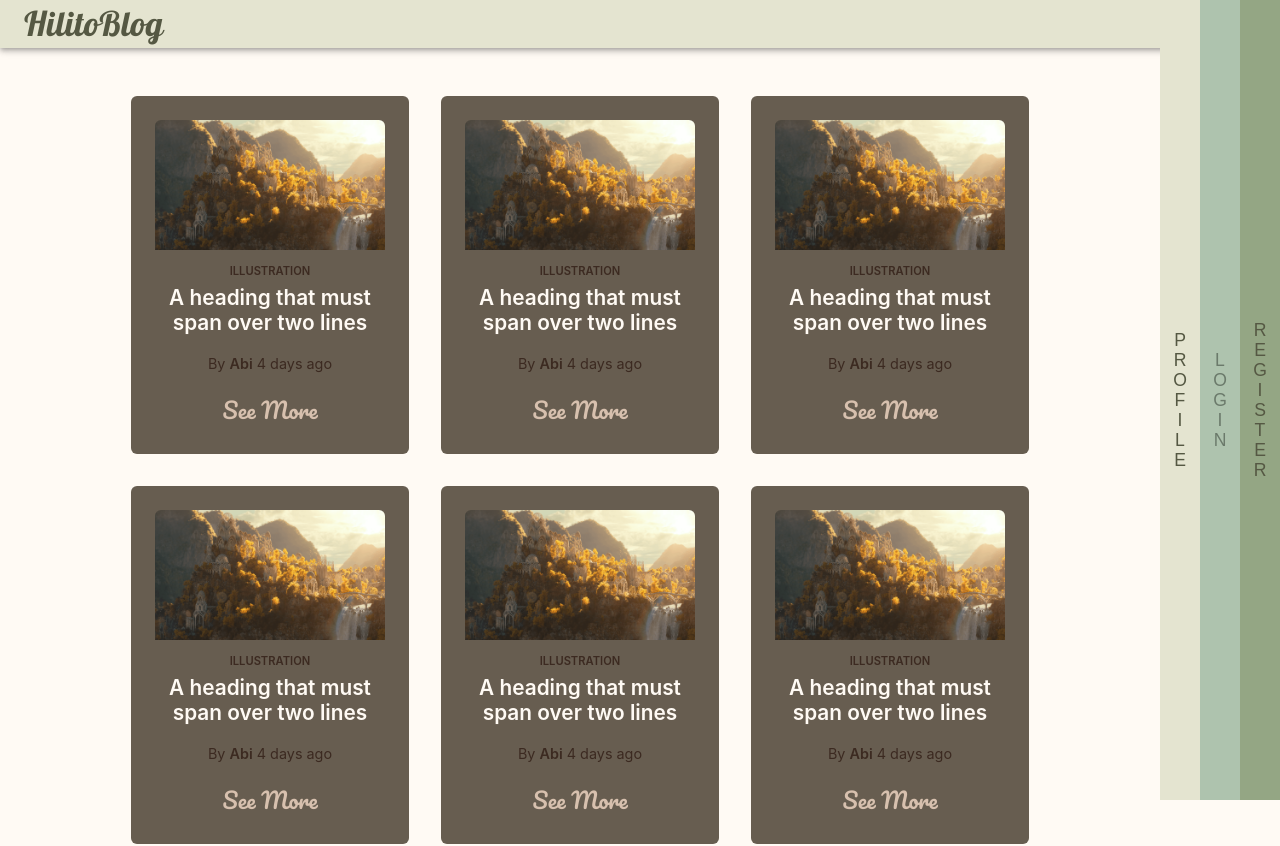
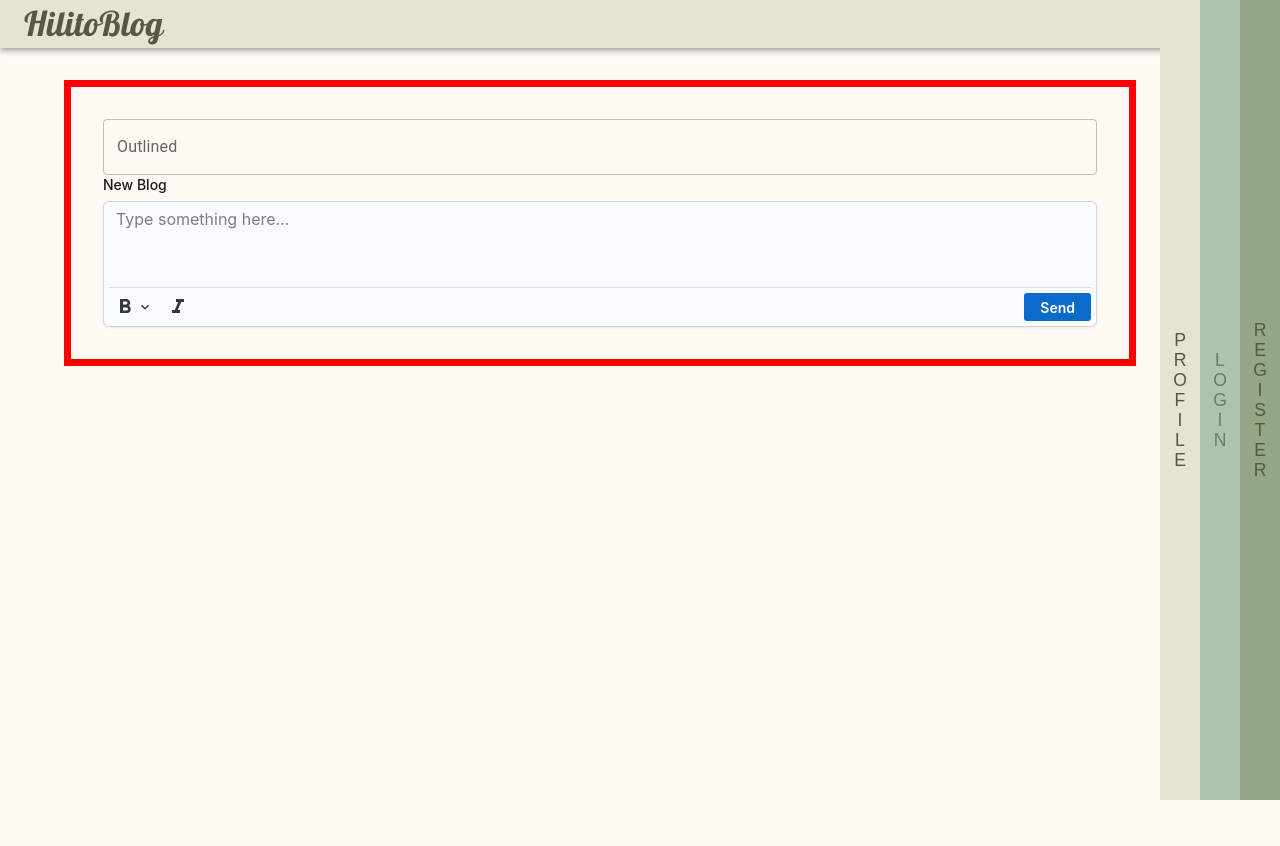
Before and after one commit to hilaldedek/React-BlogApp, a React (Create React App) app: page /newblog in a window 1280 px wide. Shown: the top 846 px of the page. After the commit the page ends 800 px from the top, so only its background shows below. Built offline with nearby package versions, Linux system fonts and the light colour scheme; a web font is replaced by a local one.

Commit message:
ERROR new blog

```diff
--- a/package.json
+++ b/package.json
@@ -6,6 +6,7 @@
     "@emotion/react": "^11.11.1",
     "@emotion/styled": "^11.11.0",
     "@mui/icons-material": "^5.14.14",
+    "@mui/joy": "^5.0.0-beta.12",
     "@mui/material": "^5.14.14",
     "@testing-library/jest-dom": "^5.17.0",
     "@testing-library/react": "^13.4.0",
--- a/src/App.js
+++ b/src/App.js
@@ -1,10 +1,11 @@
 import './App.css';
-import Navbar from './components/Navbar/Navbar';
+import AppRouter from './appRouter/AppRouter';
+
 
 function App() {
   return (
     <div className="App">
-      <Navbar/>
+      <AppRouter/>
     </div>
   );
 }
--- a/src/appRouter/AppRouter.jsx
+++ b/src/appRouter/AppRouter.jsx
@@ -2,16 +2,17 @@ import React from 'react'
 import { Route, Routes } from 'react-router'
 import Navbar from '../components/Navbar/Navbar'
 import { BrowserRouter } from 'react-router-dom'
+import AddNewBlog from '../components/AddNewBlog/AddNewBlog'
+import Card from '../components/Card/Card'
 
 const AppRouter = () => {
   return (
     <div>
         <BrowserRouter>
-    <GlobalStyles/>
         <Navbar/>
         <Routes>
-            <Route path="login" element={<Navbar/>}/>
-            <Route path="register" element={<Navbar/>}/>
+            <Route path='/' element={<Card/>}/>
+            <Route path='/newblog' element={<AddNewBlog/>}/>
         </Routes>
     </BrowserRouter>
     </div>
--- /dev/null
+++ b/src/components/AddNewBlog/AddNewBlog.css
@@ -0,0 +1,9 @@
+.newBlogDiv{
+    border: 7px solid red;
+    margin-right:9rem ;
+    margin-left: 4rem;
+    margin-top: 2rem;
+    margin-bottom: 2rem;
+    padding: 2rem;
+
+}
--- /dev/null
+++ b/src/components/AddNewBlog/AddNewBlog.jsx
@@ -0,0 +1,96 @@
+import React from 'react'
+import Box from '@mui/joy/Box';
+import Button from '@mui/joy/Button';
+import FormControl from '@mui/joy/FormControl';
+import FormLabel from '@mui/joy/FormLabel';
+import Textarea from '@mui/joy/Textarea';
+import IconButton from '@mui/joy/IconButton';
+import Menu from '@mui/joy/Menu';
+import MenuItem from '@mui/joy/MenuItem';
+import ListItemDecorator from '@mui/joy/ListItemDecorator';
+import FormatBold from '@mui/icons-material/FormatBold';
+import FormatItalic from '@mui/icons-material/FormatItalic';
+import KeyboardArrowDown from '@mui/icons-material/KeyboardArrowDown';
+import Check from '@mui/icons-material/Check';
+import "../AddNewBlog/AddNewBlog.css";
+import { TextField } from '@mui/material';
+
+const AddNewBlog = () => {
+    const [italic, setItalic] = React.useState(false);
+  const [fontWeight, setFontWeight] = React.useState('normal');
+  const [anchorEl, setAnchorEl] = React.useState(null);
+  return (
+    <div >
+        <FormControl className='newBlogDiv'>
+        <TextField id="outlined-basic" label="Outlined" variant="outlined" />
+      <FormLabel>New Blog</FormLabel>
+      <Textarea
+        placeholder="Type something here…"
+        minRows={3}
+        endDecorator={
+          <Box
+            sx={{
+              display: 'flex',
+              gap: 'var(--Textarea-paddingBlock)',
+              pt: 'var(--Textarea-paddingBlock)',
+              borderTop: '1px solid',
+              borderColor: 'divider',
+              flex: 'auto',
+            }}
+          >
+            <IconButton
+              variant="plain"
+              color="neutral"
+              onClick={(event) => setAnchorEl(event.currentTarget)}
+            >
+              <FormatBold />
+              <KeyboardArrowDown fontSize="md" />
+            </IconButton>
+            <Menu
+              anchorEl={anchorEl}
+              open={Boolean(anchorEl)}
+              onClose={() => setAnchorEl(null)}
+              size="sm"
+              placement="bottom-start"
+              sx={{ '--ListItemDecorator-size': '24px' }}
+            >
+              {['200', 'normal', 'bold'].map((weight) => (
+                <MenuItem
+                  key={weight}
+                  selected={fontWeight === weight}
+                  onClick={() => {
+                    setFontWeight(weight);
+                    setAnchorEl(null);
+                  }}
+                  sx={{ fontWeight: weight }}
+                >
+                  <ListItemDecorator>
+                    {fontWeight === weight && <Check fontSize="sm" />}
+                  </ListItemDecorator>
+                  {weight === '200' ? 'lighter' : weight}
+                </MenuItem>
+              ))}
+            </Menu>
+            <IconButton
+              variant={italic ? 'soft' : 'plain'}
+              color={italic ? 'primary' : 'neutral'}
+              aria-pressed={italic}
+              onClick={() => setItalic((bool) => !bool)}
+            >
+              <FormatItalic />
+            </IconButton>
+            <Button sx={{ ml: 'auto' }}>Send</Button>
+          </Box>
+        }
+        sx={{
+          minWidth: 300,
+          fontWeight,
+          fontStyle: italic ? 'italic' : 'initial',
+        }}
+      />
+    </FormControl>
+    </div>
+  )
+}
+
+export default AddNewBlog
--- a/src/components/Card/Card.css
+++ b/src/components/Card/Card.css
@@ -72,7 +72,7 @@
     font-family: 'Pacifico', cursive;
 
     cursor: pointer;
-    position: relative;
+    /* position: relative; */
     border: none;
     background: none;
 
--- a/src/components/Navbar/Navbar.jsx
+++ b/src/components/Navbar/Navbar.jsx
@@ -14,7 +14,7 @@ import TextField from '@mui/material/TextField';
 import world from "../../assets/world2.gif";
 
 import { InputLabel } from '@mui/material';
-import Card from '../Card/Card';
+import { Link } from 'react-router-dom';
 
 
 
@@ -107,7 +107,7 @@ const Navbar = () => {
         </Toolbar>
       </AppBar>
     </Box>
-    <Card/>
+    {/* <Card/> */}
   <div id="verticalNavWrap">
     {/* PROFILE */}
     <div className="verticalNav">
@@ -120,7 +120,8 @@ const Navbar = () => {
             <h1 style={{fontFamily:"'DM Serif Display', serif"}}>────PROFILE────</h1>
             <Button variant="contained" sx={{backgroundColor:"#8e8e7e42",marginBottom:"1rem", width:"100%",'&:hover': {
             backgroundColor: '#d2d2bd'
-          }}} style={{fontFamily:"'DM Serif Display', serif",fontSize:"1.2rem",color:"#8d8d7f"}} >Add New Blog</Button>
+          }}} style={{fontFamily:"'DM Serif Display', serif",fontSize:"1.2rem",color:"#8d8d7f"}} >
+            <Link to="/newblog">Add New Blog</Link></Button>
             </div>
           </div>
         </div>
```
Also changed, not shown: src/components/Card/Card.jsx (+4 -4 lines), 1 other file (tests, documents, lock files or other folders).
